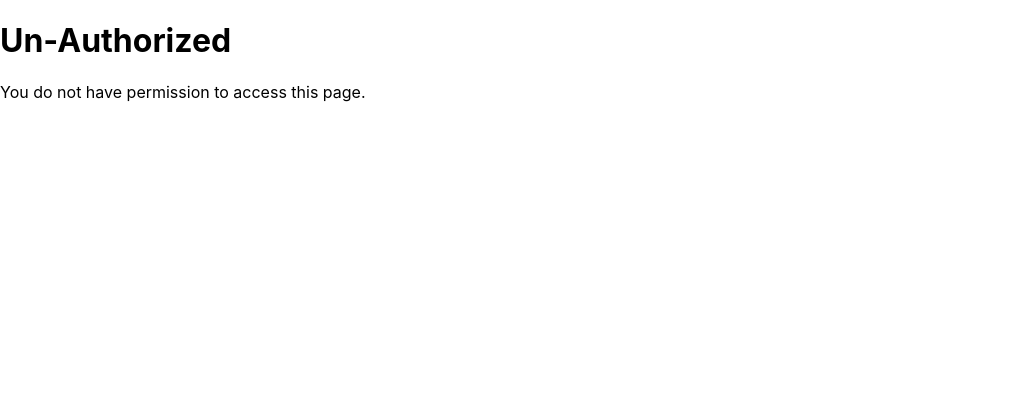
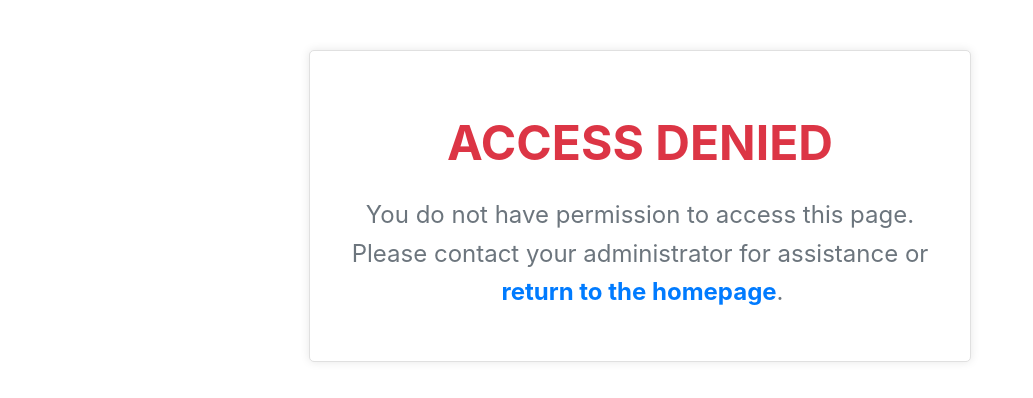
Before and after one commit to Souvik-Cyclic/Movie-Ticket-Booking-App-Workshop, a React (Create React App) app in the folder project/client/: page /unauthorized in a window 1280 px wide. Shown: the top 398 px of the page, without its empty margins (0-1033 px from the left). Built offline with nearby package versions, Linux system fonts and the light colour scheme.

Commit message:
added css for unauthorized page, added css for home page to list movie properly

```diff
--- a/project/client/src/App.js
+++ b/project/client/src/App.js
@@ -62,7 +62,7 @@ function App() {
               </ProtectedRoute>
             }
           />
-          <Route path="/unauthorized" element={<UnAuthorized />} />
+          <Route path="/unauthorized"  element={<UnAuthorized />} />
         </Routes>
       </BrowserRouter>
     </div>
--- a/project/client/src/components/roleBasedAuthRoute.js
+++ b/project/client/src/components/roleBasedAuthRoute.js
@@ -123,7 +123,7 @@ function withRoleBasedAuth(Component, role) {
         </>
       );
     } else {
-      return <Navigate to="/not-authorized" />;
+      return <Navigate to="/unauthorized" />;
     }
   };
 }
--- /dev/null
+++ b/project/client/src/pages/BookShow.css
@@ -0,0 +1,9 @@
+.justify-content-center {
+    display: flex;
+    justify-content: center;
+}
+
+.align-items-center {
+    display: flex;
+    align-items: center;
+}
--- a/project/client/src/pages/BookShow.js
+++ b/project/client/src/pages/BookShow.js
@@ -8,6 +8,7 @@ import moment from "moment";
 import { bookShow, makePayment } from "../calls/bookings";
 import StripeCheckout from "react-stripe-checkout";
 import "../index.css";
+import "./BookShow.css";
 
 const BookShow = () => {
   const { user } = useSelector((state) => state.user);
--- a/project/client/src/pages/Unauthorized.js
+++ b/project/client/src/pages/Unauthorized.js
@@ -1,12 +1,56 @@
-import React from 'react';
+import React, { useEffect } from "react";
+import { Link } from "react-router-dom";
 
 const UnAuthorized = () => {
-    return (
-        <div>
-            <h1>Un-Authorized</h1>
-            <p>You do not have permission to access this page.</p>
-        </div>
-    );
+  useEffect(() => {
+    document.title = "Unauthorized";
+  }, []);
+
+  const unauthorizedContainerStyle = {
+    maxWidth: "600px",
+    margin: "50px auto",
+    padding: "30px",
+    backgroundColor: "#ffffff",
+    border: "1px solid #e0e0e0",
+    borderRadius: "5px",
+    boxShadow: "0 0 10px rgba(0, 0, 0, 0.1)",
+    textAlign: "center",
+  };
+
+  const unauthorizedHeadingStyle = {
+    fontSize: "3rem",
+    color: "#dc3545",
+    marginBottom: "20px",
+    textTransform: "uppercase",
+  };
+
+  const unauthorizedTextStyle = {
+    fontSize: "1.5rem",
+    color: "#6c757d",
+    lineHeight: "1.6",
+    marginBottom: "20px",
+  };
+
+  const linkStyle = {
+    color: "#007bff",
+    textDecoration: "none",
+    fontWeight: "bold",
+    marginLeft: "5px",
+  };
+
+  return (
+    <div style={unauthorizedContainerStyle}>
+      <h1 style={unauthorizedHeadingStyle}>Access Denied</h1>
+      <p style={unauthorizedTextStyle}>
+        You do not have permission to access this page. Please contact your
+        administrator for assistance or{" "}
+        <Link to="/" style={linkStyle}>
+          return to the homepage
+        </Link>
+        .
+      </p>
+    </div>
+  );
 };
 
 export default UnAuthorized;
```
